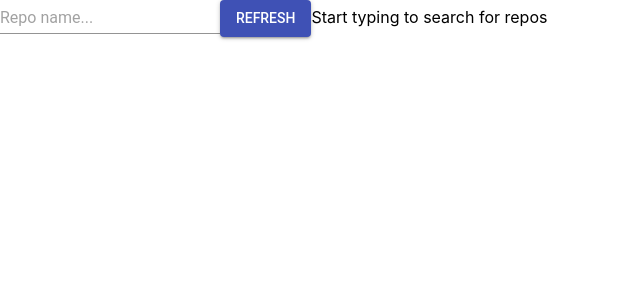
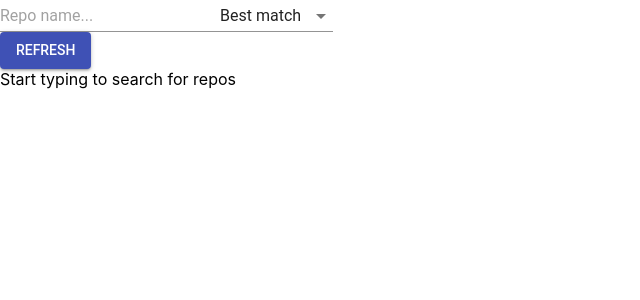
Before and after one commit to kgabryje/GithubRepoFetcher, a React (Create React App) app: page / in a window 1280 px wide. Shown: the top 300 px of the page, without its empty margins (0-640 px from the left). Built offline with nearby package versions, Linux system fonts and the light colour scheme.

Commit message:
added sorting results

```diff
--- a/src/components/SearchMenu/SearchMenu.js
+++ b/src/components/SearchMenu/SearchMenu.js
@@ -1,15 +1,30 @@
 import React from 'react';
 import PropTypes from 'prop-types';
-import {Input} from "@material-ui/core";
+import {FormControl, Input, Select} from "@material-ui/core";
+import MenuItem from "@material-ui/core/MenuItem";
 
 const SearchMenu = props => {
     return (
-        <Input placeholder='Repo name...' onChange={props.onInputRepoNameChange}/>
+        <form>
+            <FormControl>
+                <Input placeholder='Repo name...' onChange={props.onInputChange}/>
+            </FormControl>
+            <FormControl>
+                <Select value={props.selectInitialValue} onChange={props.onSelectChange}>
+                    <MenuItem value={'score'}>Best match</MenuItem>
+                    <MenuItem value={'stars'}>Stargazers</MenuItem>
+                    <MenuItem value={'forks'}>Forks</MenuItem>
+                    <MenuItem value={'updated'}>Recently updated</MenuItem>
+                </Select>
+            </FormControl>
+        </form>
     );
 };
 
 SearchMenu.propTypes = {
-    onInputRepoNameChange: PropTypes.func
+    onInputChange: PropTypes.func,
+    onSelectChange: PropTypes.func,
+    selectInitialValue: PropTypes.string
 };
 
 export default SearchMenu;
--- a/src/containers/GithubSearcher.js
+++ b/src/containers/GithubSearcher.js
@@ -13,6 +13,7 @@ class GithubSearcher extends Component {
         userInput: '',
         repositories: [],
         nextPage: null,
+        sortBy: 'score',
         error: null,
         loading: false
     };
@@ -24,20 +25,32 @@ class GithubSearcher extends Component {
         );
     }, 200);
 
-    loadRepositories = async (isLoadNextPage = false) => {
+    sortByHandler = sortBy =>
+        this.setState({sortBy: sortBy},
+            () => this.state.userInput.length > 0 && this.loadRepositories());
+
+    loadRepositories = (isLoadNextPage = false) => {
         this.setState({loading: true});
-        const response = await (isLoadNextPage ? this.loadNextPage() : this.searchReposByQuery(this.state.userInput))
+        let repoLoadPromise;
+        if (isLoadNextPage) {
+            repoLoadPromise = this.loadNextPage();
+        } else {
+            const searchQuery = `${this.state.userInput} sort:${this.state.sortBy}`;
+            repoLoadPromise = this.searchReposByQuery(searchQuery);
+        }
+        repoLoadPromise
+            .then(response =>
+                this.setState({
+                    repositories: response.repositories,
+                    nextPage: response.nextPage,
+                    error: null,
+                    loading: false
+                }))
             .catch(error => this.setState({
                 nextPage: null,
                 error: error,
                 loading: false
             }));
-        this.setState({
-            repositories: response.repositories,
-            nextPage: response.nextPage,
-            error: null,
-            loading: false
-        });
     };
 
     searchReposByQuery = async (queryString) => {
@@ -68,21 +81,29 @@ class GithubSearcher extends Component {
     render() {
         return (
             <React.Fragment>
-                <SearchMenu onInputRepoNameChange={event => this.userInputHandler(event.target.value)}/>
-                <Button variant="contained" color="primary" onClick={() => this.loadRepositories(false)}>
+                <SearchMenu onInputChange={event => this.userInputHandler(event.target.value)}
+                            selectInitialValue={this.state.sortBy}
+                            onSelectChange={event => this.sortByHandler(event.target.value)}/>
+                <Button style={{display: 'block'}}
+                        variant="contained"
+                        color="primary"
+                        onClick={() => this.loadRepositories(false)}>
                     Refresh
                 </Button>
+                <div>
                     {
                         this.state.error ? 'Something went wrong! :(' :
                             this.state.repositories.length === 0 && !this.state.loading ? 'Start typing to search for repos' :
                                 <RepoList repositories={this.state.repositories}/>
                     }
+                </div>
+                <div>
                     {
                         this.state.loading ? <CircularProgress/> :
                             (this.state.nextPage &&
                                 <div onClick={() => this.loadRepositories(true)}>Load more</div>)
                     }
-
+                </div>
             </React.Fragment>
         );
     }
```
Also changed, not shown: 1 other file (tests, documents, lock files or other folders). Lines whose indentation alone changed are shown as unchanged.
